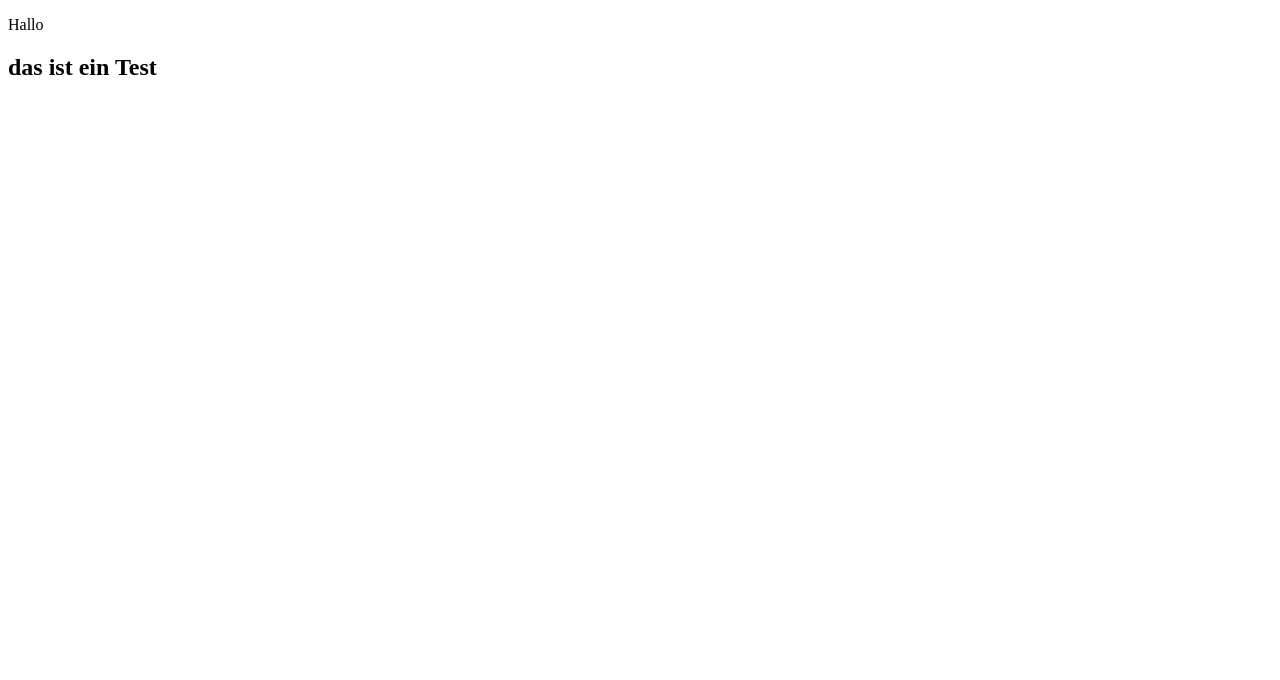
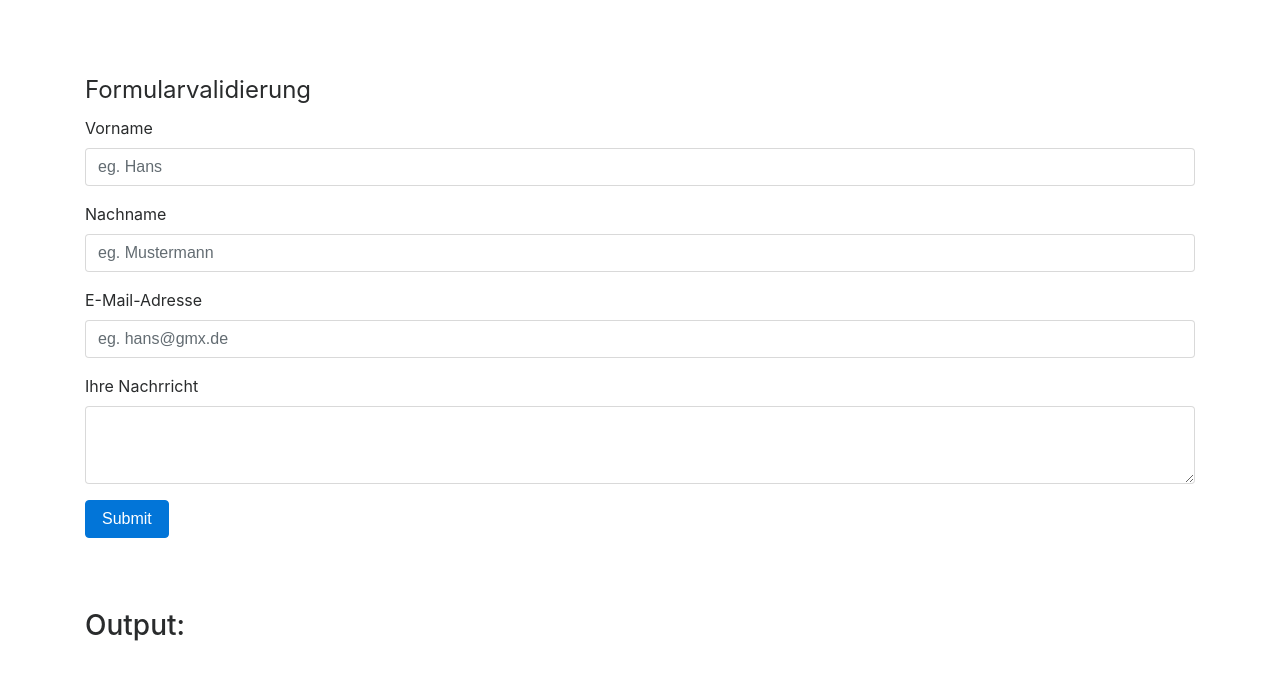
Before and after one commit to stockenberg/JavaScript-0917, a plain HTML site: page index.html in a window 1280 px wide. Drawn offline with nearby package versions, Linux system fonts and the light colour scheme.

Commit message:
preparation for lesson

```diff
--- a/index.html
+++ b/index.html
@@ -3,13 +3,47 @@
 <head>
     <meta charset="UTF-8">
     <meta name="viewport" content="width=device-width, user-scalable=no, initial-scale=1.0, maximum-scale=1.0, minimum-scale=1.0">
+    <link rel="stylesheet" href="https://maxcdn.bootstrapcdn.com/bootstrap/4.0.0-beta.3/css/bootstrap.min.css"
+          integrity="sha384-Zug+QiDoJOrZ5t4lssLdxGhVrurbmBWopoEl+M6BdEfwnCJZtKxi1KgxUyJq13dy" crossorigin="anonymous">
+
     <meta http-equiv="X-UA-Compatible" content="ie=edge">
+
     <title>JavaScript</title>
 
 </head>
 <body>
-    <p>Hallo</p>
-    <h2>das ist ein Test</h2>
-    <script src="js/script.js"></script>
+
+<div class="container">
+    <br><br><br> <!-- seriously.. dont do this - just for dev purposes.. -->
+    <form action="" method="post" role="form">
+        <legend>Formularvalidierung</legend>
+
+        <div class="form-group">
+            <label for="firstname">Vorname</label>
+            <input type="text" class="form-control" name="firstname" id="firstname" placeholder="eg. Hans">
+        </div>
+
+        <div class="form-group">
+            <label for="lastname">Nachname</label>
+            <input type="text" class="form-control" name="lastname" id="lastname" placeholder="eg. Mustermann">
+        </div>
+
+        <div class="form-group">
+            <label for="email">E-Mail-Adresse</label>
+            <input type="text" class="form-control" name="email" id="email" placeholder="eg. hans@gmx.de">
+        </div>
+
+        <div class="form-group">
+            <label for="message">Ihre Nachrricht</label>
+            <textarea class="form-control" name="message" id="message" rows="3"></textarea>
+        </div>
+
+        <button type="submit" class="btn btn-primary">Submit</button>
+    </form>
+    <br><br><br> <!-- seriously.. dont do this - just for dev purposes.. -->
+    <h3>Output:</h3>
+    <pre></pre>
+</div>
+<script src="js/script.js"></script>
 </body>
 </html>
--- a/js/script.js
+++ /dev/null
@@ -1,7 +0,0 @@
-var firstname = "Marten",
-    gender = "female",
-    lastname = "SAE Git shizzle",
-    salutation;
-
-
-console.log(salutation);
```
Also changed, not shown: package-lock.json (deleted), todo.txt (added).
